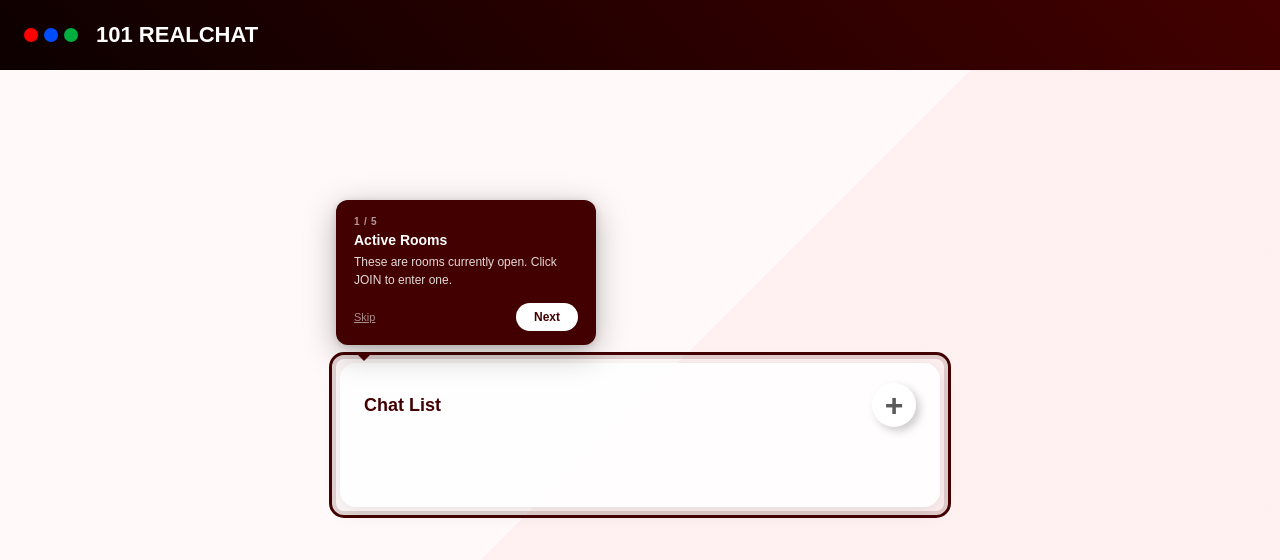
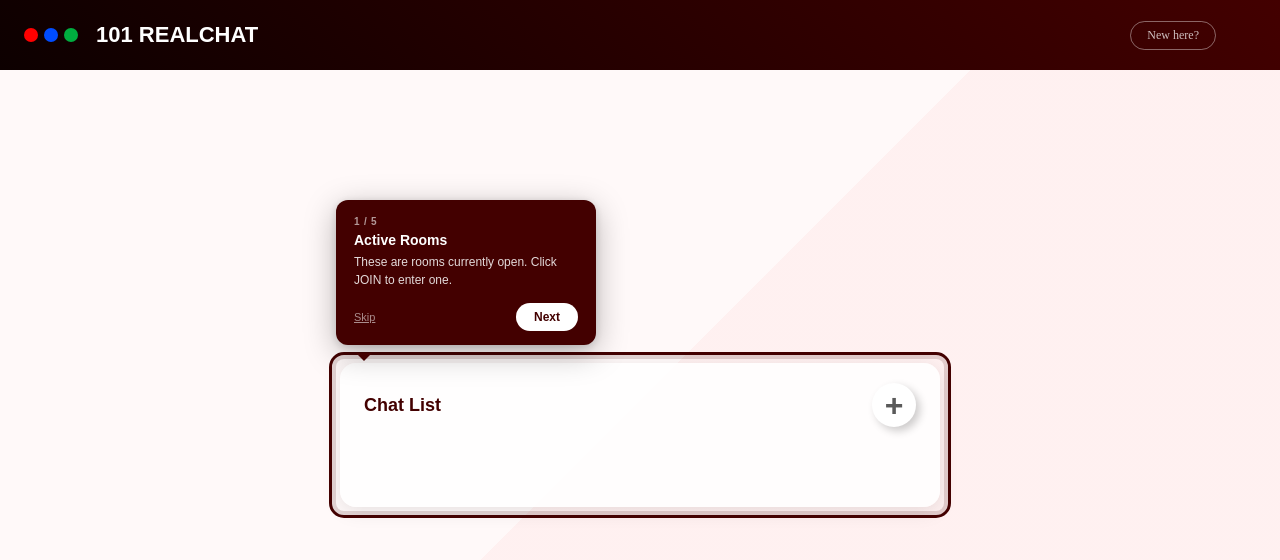
Before and after one commit to BrianSteel/Real-Time-Chat-Room, a website: page public/index.html in a window 1280 px wide. Drawn offline with Linux system fonts and the light colour scheme; no server answers; files whose address does not match are found by name.

Commit message:
update readme and add 'new here?' button to replay tour

```diff
--- a/public/home/home.css
+++ b/public/home/home.css
@@ -43,6 +43,25 @@ body {
     font-family: 'Montserrat', sans-serif;
     font-weight: bold;
     font-size: 22px;
+}
+
+#replay-tour-btn {
+    margin-left: auto;
+    margin-right: 40px;
+    background: none;
+    border: 1px solid rgba(255,255,255,0.4);
+    border-radius: 50px;
+    padding: 6px 16px;
+    color: rgba(255,255,255,0.75);
+    font-family: 'Montserrat';
+    font-size: 12px;
+    cursor: pointer;
+    transition: border-color 0.2s, color 0.2s;
+}
+
+#replay-tour-btn:hover {
+    border-color: #fff;
+    color: #fff;
 }
 
 .main {
--- a/public/index.html
+++ b/public/index.html
@@ -18,6 +18,7 @@
             <div class="green"></div>
         </div>
         <div class="logo-name">101 REALCHAT</div>
+        <button id="replay-tour-btn" onclick="localStorage.clear(); location.reload();">New here?</button>
     </div>
     <div class="main">
         <div id="chat-list-container">
```
Also changed, not shown: README.md.
